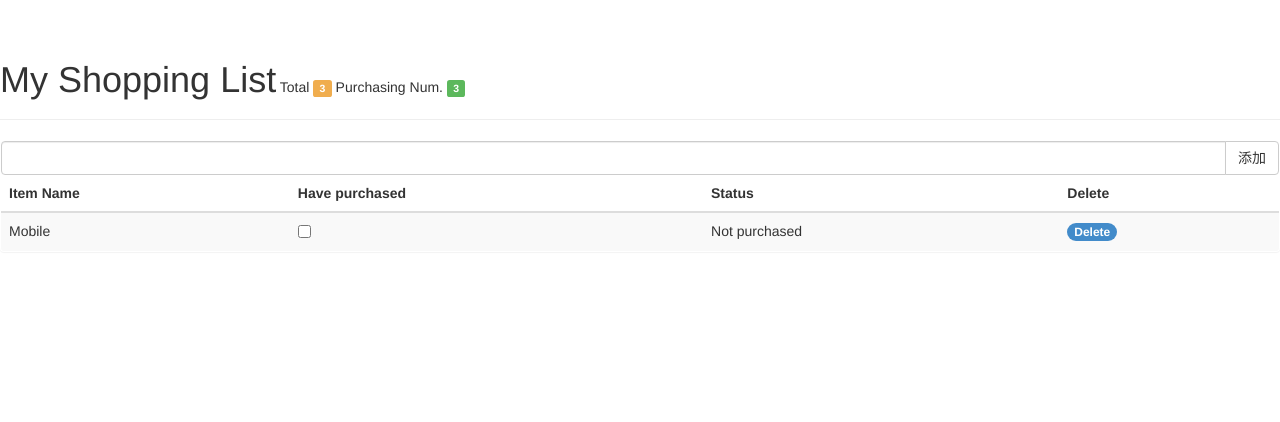
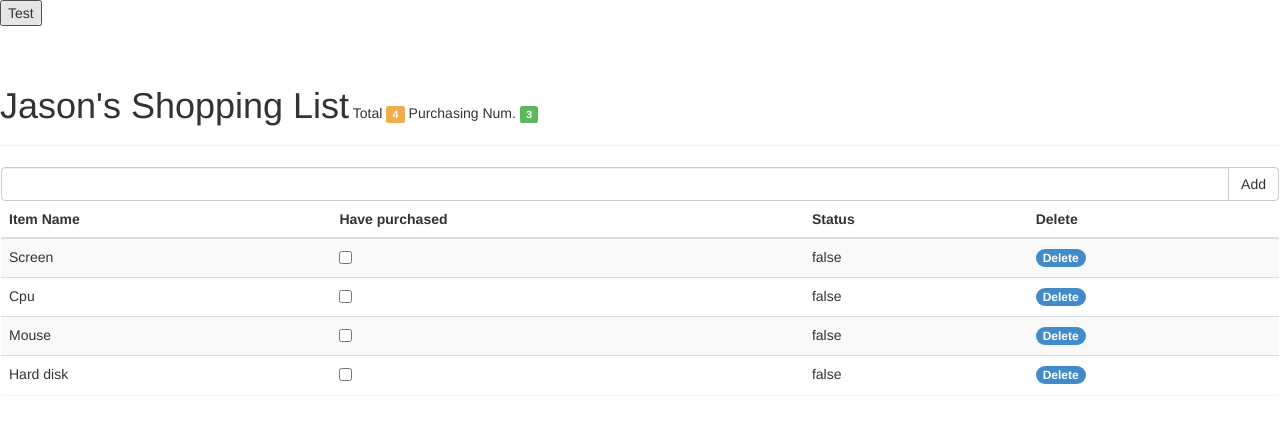
Before and after one commit to fishinsea2014/VUE_Shopping_Cart, a plain HTML site: page index.html in a window 1280 px wide. Drawn offline with nearby package versions, Linux system fonts and the light colour scheme.

Commit message:
Complete add item and delete item. Tip: be caution when using => function.         In this version of VUE, narrow funciton do not work.

```diff
--- a/index.html
+++ b/index.html
@@ -6,7 +6,7 @@
     <meta http-equiv="X-UA-Compatible" content="ie=edge">
     <title>shppingcart</title>
     <link rel="stylesheet" type="text/css" href="bootstrap.css"/>
-    <script src="https://cdn.jsdelivr.net/npm/vue"></script>
+    <script src="js/vue.js"></script>
     <script type="text/javascript" src="js/shoppingcart.js"></script>
 	<style>
     .table-striped .delbtn {
@@ -17,13 +17,14 @@
     </style>
 </head>
 <body>
-    <div id="shppingcart">
+    <div id="shoppingcart">
+      <button @click="test()">Test</button>
         <!-- Head -->
         <div class="page-header">
             <div>
-              <h1 style="display: inline-block;">My Shopping List</h1>
+              <h1 style="display: inline-block;">{{name}}'s Shopping List</h1>
                 <span>Total
-                <span class="label label-warning" >3</span>
+                <span class="label label-warning" >{{items.length}}</span>
                 </span>
                 <span>Purchasing Num.
                   <span class="label label-success">3</span>
@@ -33,9 +34,9 @@
         <!-- Content -->
         <div class="panel">
             <div class="input-group">
-              <input class="form-control"/>
+              <input class="form-control" type="text" v-model="val"/>
               <span class="input-group-btn">
-                <button class="btn btn-default" >添加</button>
+                <button class="btn btn-default" @click="addItem()" >Add</button>
               </span>
             </div>
             <table class="table table-striped">
@@ -48,11 +49,14 @@
                 </tr>
               </thead>
               <tbody>
-                <tr>
-                  <td>Mobile</td>
+
+                <tr v-for="(item,index) in items">
+                  <td>{{item.name}}</td>
                   <td><input type="checkbox"/></td>
-                  <td>Not purchased</td>
-                  <td><button class="badge delbtn">Delete</button></td>
+                  <td>{{item.state}}</td>
+                  <td>
+                    <button class="badge delbtn" @click="deleteItem(index)">Delete</button>
+                  </td>
                 </tr>
               </tbody>
             </table>
--- a/js/shoppingcart.js
+++ b/js/shoppingcart.js
@@ -0,0 +1,40 @@
+window.onload = function(){
+    new Vue({
+        el: "#shoppingcart",
+        data:{
+            name: 'Jason',
+            val: '',
+            items:[
+                {name:'Screen', state: false},
+                {name:'Cpu', state: false},
+                {name:'Mouse', state: false},
+                {name:'Hard disk', state: false}
+            ],
+            text:'',
+            count:0
+        },
+
+        methods: {
+            test:function() {
+                console.log('this is test');
+                console.log('name',this.name,this.count);
+            },
+
+            addItem: function(){
+                console.log(this.items);
+                console.log(this.val);
+                if (this.val == '') return;
+                this.items.push({name:this.val, state:false});
+                // this.items.push({name:'ello', state:false});
+                // this.items.push({action:text,state:false});
+
+                this.val = ''
+            },
+
+            deleteItem:function (index){
+                this.items.splice(index,1)
+            }
+
+        }
+    })
+}
```
